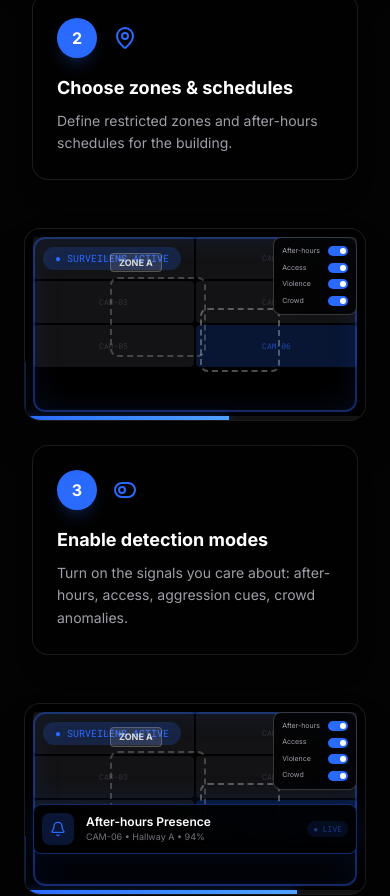
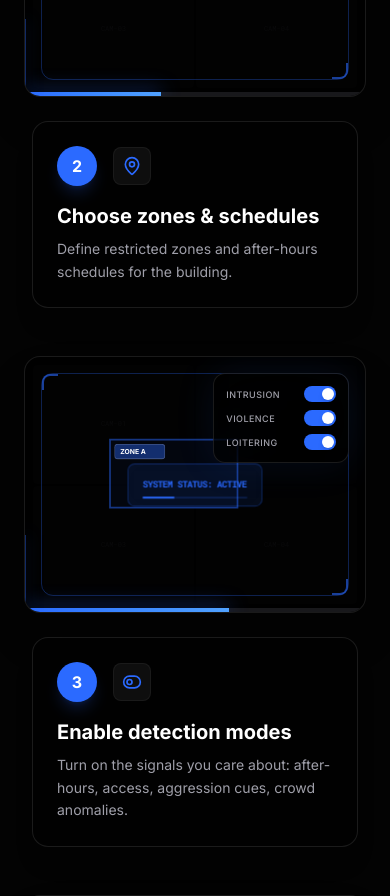
Before and after one commit to ajohn12151/SurveiLens-Website, a Next.js app: page / in a window 390 px wide. Shown: the part 4520-5416 px from the top of the page. Built offline with nearby package versions, Linux system fonts and the light colour scheme.

Commit message:
Redesign Getting Started animations with premium effects and mobile optimization

```diff
--- a/src/components/sections/HowToUseScroll.tsx
+++ b/src/components/sections/HowToUseScroll.tsx
@@ -51,125 +51,152 @@ const STEPS: Step[] = [
     },
 ];
 
-const HowToUseVisual = ({ activeIndex, totalSteps }: { activeIndex: number, totalSteps: number }) => {
+const HowToUseVisual = ({ activeIndex, totalSteps, isMobile = false }: { activeIndex: number, totalSteps: number, isMobile?: boolean }) => {
     return (
-        <div className="relative aspect-video w-full rounded-2xl border border-white/10 bg-black/90 overflow-hidden shadow-2xl">
-            {/* Animated Grid Background */}
-            <div className="absolute inset-0 grid grid-cols-2 sm:grid-cols-4 grid-rows-4 sm:grid-rows-3 gap-0.5 p-2">
-                {Array.from({ length: 8 }).map((_, i) => (
+        <div className={cn(
+            "relative w-full rounded-2xl border border-white/10 bg-black/90 overflow-hidden shadow-2xl",
+            isMobile ? "aspect-[4/3] sm:aspect-video" : "aspect-video"
+        )}>
+            {/* Animated Grid Background - Subtler on mobile */}
+            <div className={cn(
+                "absolute inset-0 grid gap-0.5 p-2 transition-opacity duration-1000",
+                isMobile ? "grid-cols-2 grid-rows-2 opacity-10" : "grid-cols-4 grid-rows-3 opacity-20"
+            )}>
+                {Array.from({ length: isMobile ? 4 : 12 }).map((_, i) => (
                     <div
                         key={i}
-                        className={cn(
-                            "rounded-sm flex items-center justify-center text-[8px] font-mono transition-all duration-500",
-                            i === 5 || i === 6 ? "bg-surveilens-blue/20 text-surveilens-blue/60" : "bg-zinc-800/50 text-zinc-600/50",
-                            i >= 6 && "hidden sm:flex"
-                        )}
-                        style={{ animationDelay: `${i * 50}ms` }}
+                        className="bg-zinc-800/50 rounded-sm flex items-center justify-center text-[7px] text-zinc-600 font-mono"
                     >
                         CAM-{String(i + 1).padStart(2, "0")}
                     </div>
                 ))}
             </div>
 
-            {/* Scan Line Effect */}
-            <div className="absolute inset-0 overflow-hidden pointer-events-none">
-                <div className="absolute inset-y-0 left-0 w-px bg-surveilens-blue/30 shadow-[0_0_15px_rgba(43,106,255,0.5)] z-10 animate-[scan_4s_linear_infinite]" />
+            {/* Scan Line Effect - Global definition */}
+            <div className="absolute inset-0 overflow-hidden pointer-events-none z-10">
+                <div className="absolute inset-y-0 left-0 w-px bg-surveilens-blue/40 shadow-[0_0_15px_rgba(43,106,255,0.6)] animate-[scan_4s_linear_infinite]" />
             </div>
 
-            {/* Step 1: Overlay Layer */}
+            {/* Step 1: System Boot-up / Overlay Layer */}
             <div className={cn(
-                "absolute inset-2 border-2 rounded-xl transition-all duration-700",
-                activeIndex >= 0
-                    ? "border-surveilens-blue/40 opacity-100 shadow-[inset_0_0_30px_rgba(43,106,255,0.1)]"
-                    : "border-transparent opacity-0"
+                "absolute inset-0 transition-all duration-700 flex items-center justify-center",
+                activeIndex >= 0 ? "opacity-100" : "opacity-0"
             )}>
                 <div className={cn(
-                    "absolute top-2 left-2 px-3 py-1 rounded-full text-[10px] font-mono transition-all duration-500",
-                    activeIndex >= 0 ? "bg-surveilens-blue/20 text-surveilens-blue" : "opacity-0"
+                    "absolute inset-4 border border-surveilens-blue/30 rounded-xl transition-all duration-1000",
+                    activeIndex === 0 && "animate-[glitch_2s_infinite]"
                 )}>
-                    ● SURVEILENS ACTIVE
+                    {/* Corners */}
+                    <div className="absolute top-0 left-0 w-4 h-4 border-l-2 border-t-2 border-surveilens-blue/60 rounded-tl-lg" />
+                    <div className="absolute bottom-0 right-0 w-4 h-4 border-r-2 border-b-2 border-surveilens-blue/60 rounded-br-lg" />
+                </div>
+
+                <div className={cn(
+                    "px-4 py-2 bg-surveilens-blue/10 border border-surveilens-blue/30 rounded-lg backdrop-blur-md transition-all duration-500",
+                    activeIndex === 0 ? "scale-100 shadow-[0_0_30px_rgba(43,106,255,0.2)]" : "scale-90"
+                )}>
+                    <span className="text-[10px] sm:text-xs font-mono text-surveilens-blue font-bold tracking-tighter">
+                        SYSTEM STATUS: ACTIVE
+                    </span>
+                    <div className="h-0.5 w-full bg-surveilens-blue/20 mt-1 overflow-hidden">
+                        <div className="h-full bg-surveilens-blue animate-[scan_2s_linear_infinite]" style={{ width: '30%' }} />
+                    </div>
                 </div>
             </div>
 
-            {/* Step 2: Zone Boxes */}
+            {/* Step 2: SVG Path Drawing for Zones */}
             <div className={cn(
-                "absolute inset-0 transition-all duration-700",
+                "absolute inset-0 transition-all duration-700 pointer-events-none",
                 activeIndex >= 1 ? "opacity-100" : "opacity-0"
             )}>
-                <div className={cn(
-                    "absolute top-1/4 left-1/4 w-24 h-20 border-2 border-dashed rounded-lg transition-all duration-500",
-                    activeIndex >= 1 ? "border-white/40 animate-pulse" : "border-transparent"
-                )} />
-                <div className={cn(
-                    "absolute bottom-1/4 right-1/4 w-20 h-16 border-2 border-dashed rounded-lg transition-all duration-500",
-                    activeIndex >= 1 ? "border-white/30" : "border-transparent"
-                )} style={{ animationDelay: "0.5s" }} />
-                <div className={cn(
-                    "absolute top-1/4 left-1/4 -translate-y-6 px-2 py-0.5 rounded text-[9px] font-bold transition-all duration-500",
-                    activeIndex >= 1 ? "bg-white/10 text-white/80 border border-white/20" : "opacity-0"
-                )}>
-                    ZONE A
-                </div>
+                <svg className="absolute inset-0 w-full h-full" viewBox="0 0 400 225">
+                    {/* Zone A path drawing */}
+                    <path
+                        d="M 100 60 L 250 60 L 250 140 L 100 140 Z"
+                        fill="rgba(43,106,255,0.05)"
+                        stroke="rgba(43,106,255,0.5)"
+                        strokeWidth="2"
+                        strokeDasharray="1000"
+                        className={cn(
+                            "transition-all duration-[2000ms] ease-in-out",
+                            activeIndex >= 1 ? "animate-[draw-path_3s_forwards]" : "stroke-dashoffset-1000"
+                        )}
+                    />
+                    {/* Text tag positioned at the path start */}
+                    <foreignObject x="105" y="65" width="60" height="20">
+                        <div className="text-[8px] font-bold text-white bg-surveilens-blue/40 px-1.5 py-0.5 rounded border border-white/20">
+                            ZONE A
+                        </div>
+                    </foreignObject>
+                </svg>
             </div>
 
-            {/* Step 3: Toggle Panel */}
+            {/* Step 3: Toggles with Light Sweep */}
             <div className={cn(
-                "absolute top-2 sm:top-3 right-2 sm:right-3 bg-black/80 border rounded-lg sm:rounded-xl p-2 sm:p-3 space-y-1.5 sm:space-y-2 backdrop-blur-md transition-all duration-700",
-                activeIndex >= 2 ? "border-white/20 opacity-100 translate-x-0" : "border-transparent opacity-0 translate-x-4"
+                "absolute top-4 right-4 bg-black/60 border border-white/10 rounded-xl p-3 space-y-2 backdrop-blur-xl transition-all duration-700",
+                activeIndex === 2 ? "translate-x-0 opacity-100 shadow-[0_0_40px_rgba(43,106,255,0.1)]" : (activeIndex > 2 ? "opacity-40 translate-x-0" : "translate-x-8 opacity-0")
             )}>
-                {["After-hours", "Access", "Violence", "Crowd"].map((label, idx) => (
-                    <div key={label} className="flex items-center justify-between gap-2 sm:gap-4">
-                        <span className="text-[7px] sm:text-[9px] text-zinc-400">{label}</span>
+                {["Intrusion", "Violence", "Loitering"].map((label, idx) => (
+                    <div key={label} className="flex items-center justify-between gap-6">
+                        <span className="text-[9px] text-zinc-400 font-medium uppercase tracking-wider">{label}</span>
                         <div className={cn(
-                            "w-5 h-2.5 sm:w-7 sm:h-3.5 rounded-full relative transition-all duration-300",
-                            activeIndex >= 2 ? "bg-surveilens-blue" : "bg-zinc-700"
-                        )} style={{ transitionDelay: `${idx * 100}ms` }}>
+                            "w-8 h-4 rounded-full relative transition-all duration-500",
+                            activeIndex >= 2 ? "bg-surveilens-blue" : "bg-zinc-800"
+                        )} style={{ transitionDelay: `${idx * 150}ms` }}>
                             <div className={cn(
-                                "absolute top-0.5 w-1.5 h-1.5 sm:w-2.5 sm:h-2.5 rounded-full bg-white shadow-sm transition-all duration-300",
-                                activeIndex >= 2 ? "left-3 sm:left-3.5" : "left-0.5"
+                                "absolute top-0.5 w-3 h-3 rounded-full bg-white transition-all duration-500 shadow-md",
+                                activeIndex >= 2 ? "left-4.5" : "left-0.5"
                             )} />
                         </div>
                     </div>
                 ))}
             </div>
 
-            {/* Step 4: Alert Card */}
+            {/* Step 4: Radar Ping Alert Entrance */}
             <div className={cn(
-                "absolute bottom-10 sm:bottom-14 left-2 sm:left-3 right-2 sm:right-3 p-2 sm:p-4 rounded-lg sm:rounded-xl bg-black/90 border flex items-center gap-3 sm:gap-4 backdrop-blur-md transition-all duration-700",
+                "absolute bottom-6 sm:bottom-10 left-4 sm:left-6 right-4 sm:right-6 p-3 sm:p-5 rounded-xl bg-black/80 border transition-all duration-700 flex items-center gap-4 backdrop-blur-2xl overflow-hidden",
                 activeIndex >= 3
-                    ? "border-surveilens-blue/40 opacity-100 translate-y-0 shadow-[0_0_30px_rgba(43,106,255,0.15)]"
-                    : "border-transparent opacity-0 translate-y-3"
+                    ? "border-surveilens-blue/50 opacity-100 translate-y-0 shadow-[0_20px_40px_-15px_rgba(43,106,255,0.3)]"
+                    : "border-transparent opacity-0 translate-y-8"
             )}>
+                {/* Radar Bloom Background */}
+                {activeIndex === 3 && (
+                    <div className="absolute left-6 top-1/2 -translate-y-1/2 w-12 h-12 bg-surveilens-blue/20 rounded-full animate-[bloom_1.5s_infinite]" />
+                )}
+
                 <div className="relative shrink-0">
-                    <div className="h-8 w-8 sm:h-10 sm:w-10 bg-surveilens-blue/20 rounded-lg sm:rounded-xl flex items-center justify-center">
-                        <Bell className="h-4 w-4 sm:h-5 sm:w-5 text-surveilens-blue" />
+                    <div className="h-10 w-10 sm:h-12 sm:w-12 bg-surveilens-blue/20 rounded-xl flex items-center justify-center border border-surveilens-blue/30">
+                        <Bell className="h-5 w-5 sm:h-6 sm:w-6 text-surveilens-blue" />
                     </div>
-                    <div className="absolute -top-1 -right-1 w-2 sm:w-3 h-2 sm:h-3 bg-surveilens-blue rounded-full animate-ping" />
+                    {/* Live blip */}
+                    <div className="absolute -top-1 -right-1 w-3 h-3 bg-surveilens-blue rounded-full border-2 border-black" />
                 </div>
                 <div className="flex-1 min-w-0">
-                    <div className="text-white text-xs sm:text-sm font-semibold truncate">After-hours Presence</div>
-                    <div className="text-zinc-500 text-[9px] sm:text-[11px] truncate">CAM-06 • Hallway A • 94%</div>
+                    <div className="text-white text-sm sm:text-base font-bold tracking-tight truncate">HIGH THREAT SIGNAL</div>
+                    <div className="text-zinc-500 text-[9px] sm:text-xs font-mono uppercase truncate tracking-widest mt-0.5">Hallway C • Cam-09 • 10:24 PM</div>
                 </div>
-                <span className="text-[8px] sm:text-[10px] px-1.5 sm:px-2 py-0.5 sm:py-1 bg-surveilens-blue/20 rounded-full text-surveilens-blue font-mono animate-pulse shrink-0">● LIVE</span>
+                <div className="hidden sm:flex flex-col items-end shrink-0">
+                    <span className="text-[10px] px-2 py-0.5 bg-red-500/10 text-red-500 border border-red-500/20 rounded-full font-bold animate-pulse">CRITICAL</span>
+                </div>
             </div>
 
-            {/* Step 5: Action Buttons */}
+            {/* Step 5: High-Impact Action Buttons */}
             <div className={cn(
-                "absolute bottom-2 sm:bottom-3 left-2 sm:left-3 right-2 sm:right-3 flex gap-1.5 sm:gap-2 transition-all duration-700",
-                activeIndex >= 4 ? "opacity-100 translate-y-0" : "opacity-0 translate-y-2"
+                "absolute bottom-3 left-3 right-3 flex gap-2 transition-all duration-700",
+                activeIndex >= 4 ? "opacity-100 translate-y-0" : "opacity-0 translate-y-4"
             )}>
-                <button className="flex-1 px-3 sm:px-4 py-1.5 sm:py-2 text-[10px] sm:text-xs bg-zinc-800 text-zinc-300 rounded-md sm:rounded-lg border border-white/10 hover:bg-zinc-700 transition-colors font-medium">
-                    Dismiss
+                <button className="flex-1 py-3 text-[10px] font-bold uppercase tracking-widest bg-zinc-900 text-zinc-400 rounded-lg border border-white/5 hover:bg-zinc-800 transition-all">
+                    ACKNOWLEDGE
                 </button>
-                <button className="flex-1 px-3 sm:px-4 py-1.5 sm:py-2 text-[10px] sm:text-xs bg-surveilens-blue text-white rounded-md sm:rounded-lg hover:bg-blue-600 transition-all shadow-lg shadow-surveilens-blue/30 font-medium">
-                    Escalate →
+                <button className="flex-2 py-3 text-[10px] font-bold uppercase tracking-widest bg-surveilens-blue text-white rounded-lg shadow-lg shadow-surveilens-blue/30 hover:bg-blue-600 transition-all border border-white/10">
+                    ESCAlATE TO SECURITY →
                 </button>
             </div>
 
-            {/* Progress Bar */}
-            <div className="absolute bottom-0 left-0 right-0 h-1 bg-zinc-800/50">
+            {/* Progress Bar - Thicker & Glowing */}
+            <div className="absolute bottom-0 left-0 right-0 h-1 sm:h-1.5 bg-zinc-900">
                 <div
-                    className="h-full bg-gradient-to-r from-surveilens-blue to-blue-400 transition-all duration-500 shadow-[0_0_10px_rgba(43,106,255,0.5)]"
+                    className="h-full bg-gradient-to-r from-surveilens-blue to-blue-400 transition-all duration-700 shadow-[0_0_20px_rgba(43,106,255,0.8)]"
                     style={{ width: `${((activeIndex + 1) / totalSteps) * 100}%` }}
                 />
             </div>
@@ -285,17 +312,19 @@ export const HowToUseScroll = () => {
                             className="space-y-6 opacity-0 animate-[fade-in-up_0.7s_ease-out_forwards]"
                             style={{ animationDelay: `${i * 150}ms` }}
                         >
-                            {/* Mobile Visual - always showing state up to this step */}
-                            <HowToUseVisual activeIndex={i} totalSteps={STEPS.length} />
+                            {/* Mobile Visual - focused view for this specific step */}
+                            <HowToUseVisual activeIndex={i} totalSteps={STEPS.length} isMobile={true} />
 
-                            <div className="p-6 rounded-2xl bg-black/60 border border-white/10 mx-2 shadow-xl">
+                            <div className="p-6 rounded-2xl bg-black/60 border border-white/10 mx-2 shadow-xl backdrop-blur-md">
                                 <div className="flex items-center gap-4 mb-4">
                                     <span className="flex h-10 w-10 items-center justify-center rounded-full bg-surveilens-blue text-white font-bold shadow-lg shadow-surveilens-blue/20">
                                         {step.number}
                                     </span>
-                                    <step.icon className="h-6 w-6 text-surveilens-blue" />
+                                    <div className="p-2 bg-white/5 rounded-lg border border-white/5">
+                                        <step.icon className="h-5 w-5 text-surveilens-blue" />
+                                    </div>
                                 </div>
-                                <h3 className="text-lg font-bold text-white mb-2">{step.title}</h3>
+                                <h3 className="text-xl font-bold text-white mb-2">{step.title}</h3>
                                 <p className="text-zinc-400 text-sm leading-relaxed">{step.description}</p>
                             </div>
                         </div>
```
Also changed, not shown: src/app/globals.css (+52 -0 lines).
